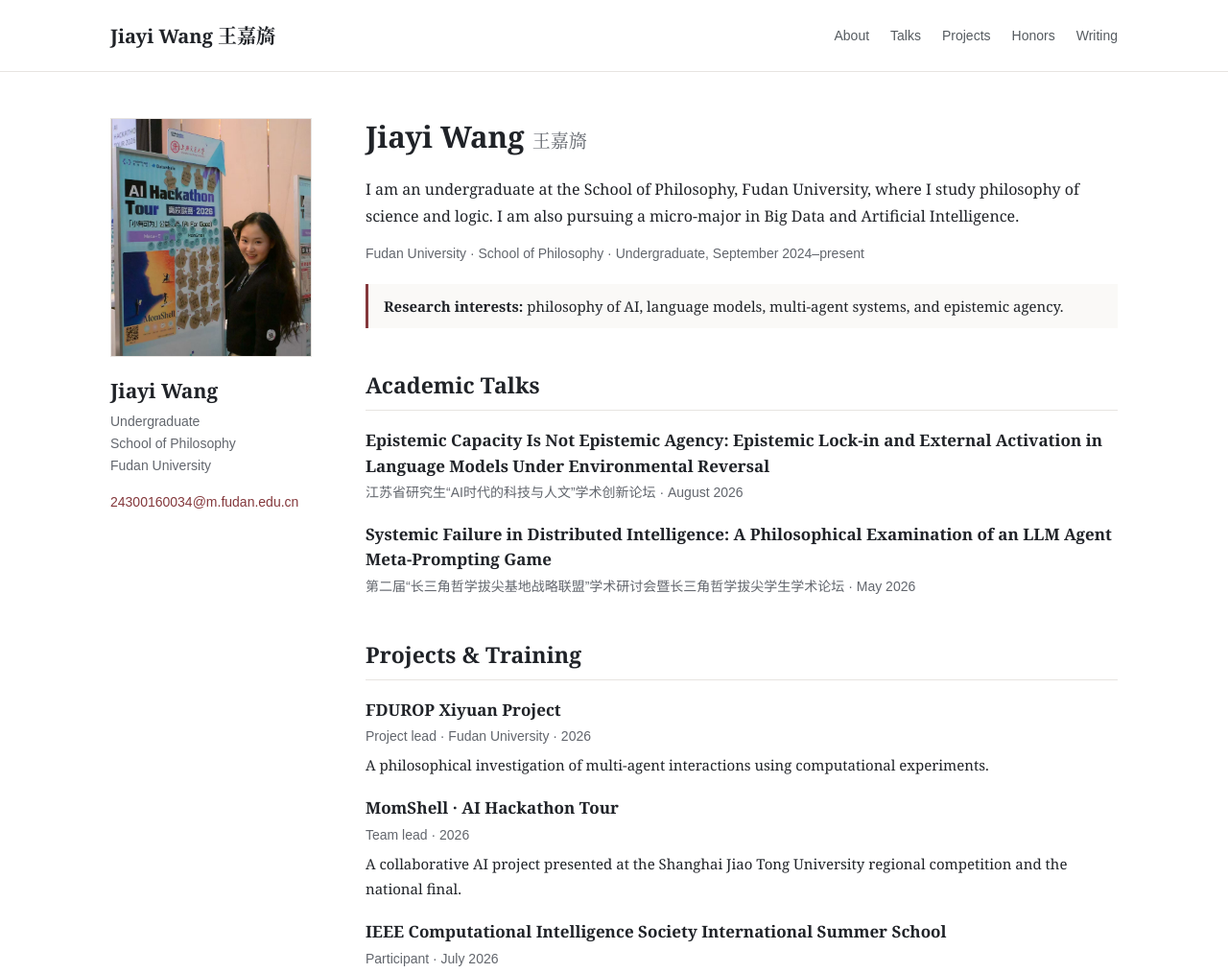
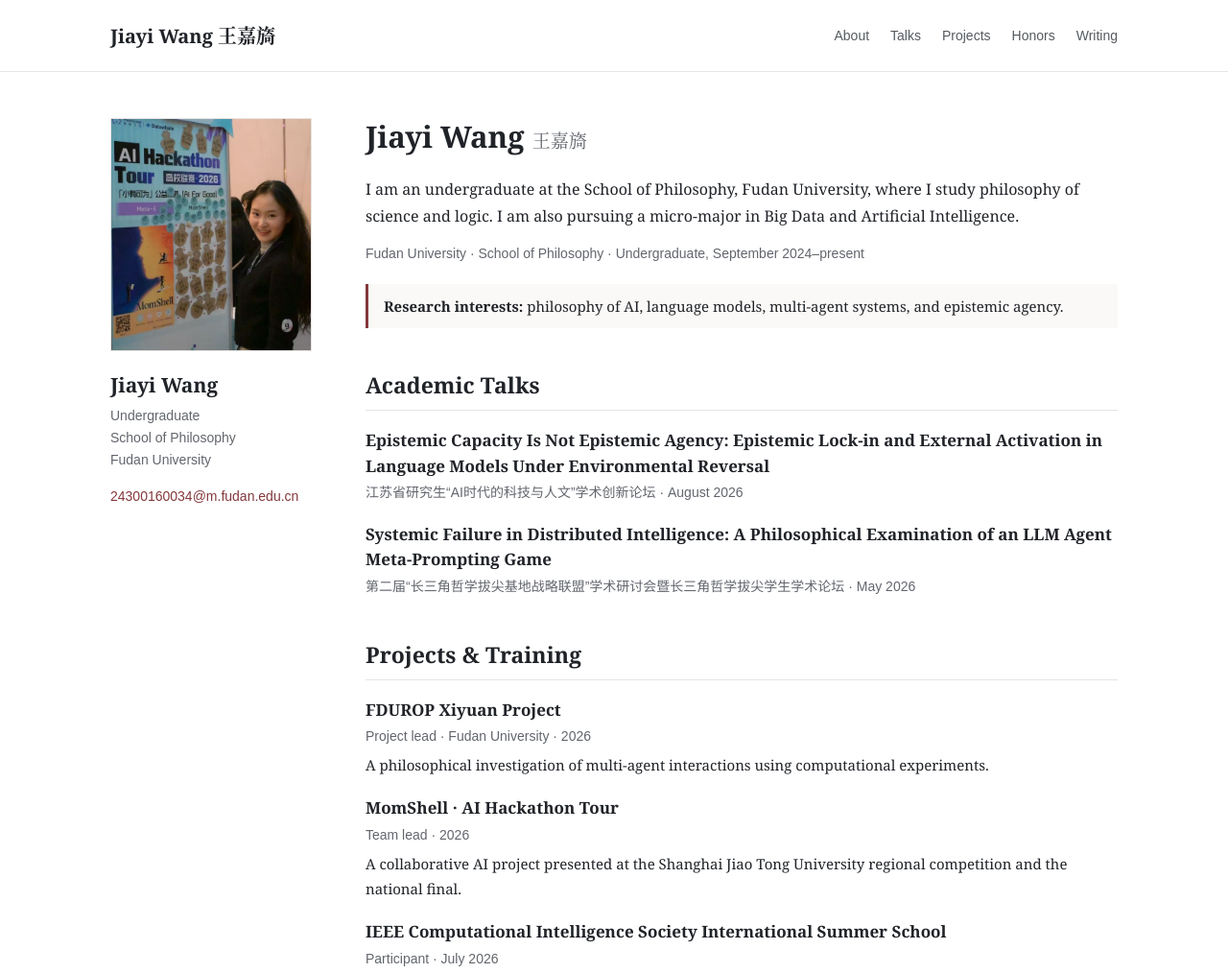
Before and after one commit to Snowstalgia/academic-homepage, a plain HTML site: page index.html in a window 1280 px wide. Shown: the top 1014 px of the page at 96% size. Drawn offline with Linux system fonts and the light colour scheme.

Commit message:
Update profile photograph

```diff
--- a/index.html
+++ b/index.html
@@ -12,7 +12,7 @@
 <body>
 <a href="#main" class="skip">Skip to content</a>
 <header class="header"><div class="wrap header-inner"><a class="brand" href="#about">Jiayi Wang <span lang="zh">王嘉旖</span></a><nav aria-label="Main navigation"><a href="#about">About</a><a href="#talks">Talks</a><a href="#projects">Projects</a><a href="#honors">Honors</a><a href="#writing">Writing</a></nav></div></header>
-<div class="wrap layout"><aside class="sidebar"><img class="portrait" src="assets/jiayi-wang.jpg" alt="Jiayi Wang standing beside the MomShell exhibition board at AI Hackathon Tour"><div class="name">Jiayi Wang</div><p class="side-role">Undergraduate<br>School of Philosophy<br>Fudan University</p><div class="side-links"><a href="mailto:24300160034@m.fudan.edu.cn">24300160034@m.fudan.edu.cn</a></div></aside>
+<div class="wrap layout"><aside class="sidebar"><img class="portrait" src="assets/jiayi-wang-2026.jpg" alt="Jiayi Wang standing beside the MomShell exhibition board at AI Hackathon Tour"><div class="name">Jiayi Wang</div><p class="side-role">Undergraduate<br>School of Philosophy<br>Fudan University</p><div class="side-links"><a href="mailto:24300160034@m.fudan.edu.cn">24300160034@m.fudan.edu.cn</a></div></aside>
 <main class="content" id="main"><section id="about"><h1>Jiayi Wang <span lang="zh">王嘉旖</span></h1><p>I am an undergraduate at the School of Philosophy, Fudan University, where I study philosophy of science and logic. I am also pursuing a micro-major in Big Data and Artificial Intelligence.</p><p class="education">Fudan University · School of Philosophy · Undergraduate, September 2024–present</p><div class="interests"><strong>Research interests:</strong> philosophy of AI, language models, multi-agent systems, and epistemic agency.</div></section>
 <section class="section" id="talks"><h2>Academic Talks</h2><article class="entry"><h3>Epistemic Capacity Is Not Epistemic Agency: Epistemic Lock-in and External Activation in Language Models Under Environmental Reversal</h3><div class="meta" lang="zh">江苏省研究生“AI时代的科技与人文”学术创新论坛 · August 2026</div></article><article class="entry"><h3>Systemic Failure in Distributed Intelligence: A Philosophical Examination of an LLM Agent Meta-Prompting Game</h3><div class="meta" lang="zh">第二届“长三角哲学拔尖基地战略联盟”学术研讨会暨长三角哲学拔尖学生学术论坛 · May 2026</div></article></section>
 <section class="section" id="projects"><h2>Projects &amp; Training</h2><article class="entry"><h3>FDUROP Xiyuan Project</h3><div class="meta">Project lead · Fudan University · 2026</div><p>A philosophical investigation of multi-agent interactions using computational experiments.</p></article><article class="entry"><h3>MomShell · AI Hackathon Tour</h3><div class="meta">Team lead · 2026</div><p>A collaborative AI project presented at the Shanghai Jiao Tong University regional competition and the national final.</p></article><article class="entry"><h3>IEEE Computational Intelligence Society International Summer School</h3><div class="meta">Participant · July 2026</div></article></section>
```
Also changed, not shown: assets/jiayi-wang-2026.jpg (added), assets/jiayi-wang.jpg (deleted).
